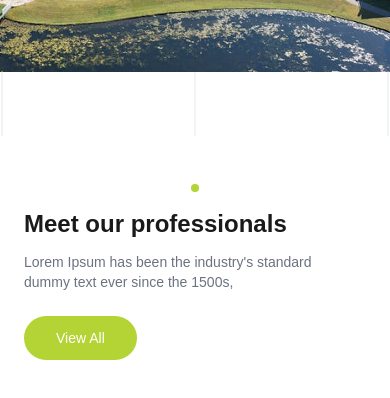
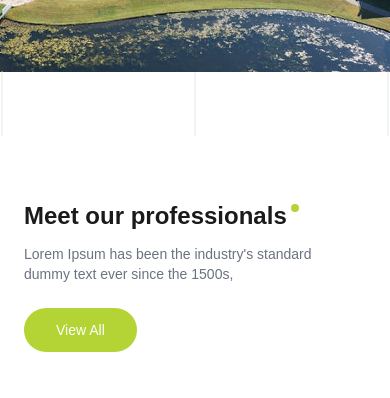
Before and after one commit to manavdadwal/nextjs-learnings, a Next.js app: page / in a window 390 px wide. Shown: the part 7900-8298 px from the top of the page. Built offline with nearby package versions, Linux system fonts and the light colour scheme; a web font is replaced by a local one.

Commit message:
Added SSA Assignment

```diff
--- a/components/ProfessionalsSection.js
+++ b/components/ProfessionalsSection.js
@@ -32,20 +32,18 @@ export default function ProfessionalsSection() {
           <div className="w-px h-16 bg-gray-200"></div>
         </div>
 
-        {/* Green Dot */}
-        <div className="flex justify-center mb-4">
-          <div className="w-2 h-2 rounded-full bg-[#B4D335] mt-12"></div>
-        </div>
-
         {/* Header */}
-        <div className="flex flex-col md:flex-row justify-between items-start md:items-center mb-12">
+        <div className="flex flex-col md:flex-row justify-between items-start md:items-center mb-12 mt-16">
           <div>
+            <div className="flex items-start gap-1">
               <h2
                 className="text-2xl md:text-3xl font-bold mb-3"
                 style={{ fontFamily: 'Matter, sans-serif' }}
               >
                 Meet our professionals
               </h2>
+              <span className="w-2 h-2 rounded-full bg-[#B4D335] mt-1" />
+            </div>
             <p
               className="text-gray-500 text-sm max-w-xs"
               style={{ fontFamily: 'Matter, sans-serif' }}
```
Lines whose indentation alone changed are shown as unchanged.
